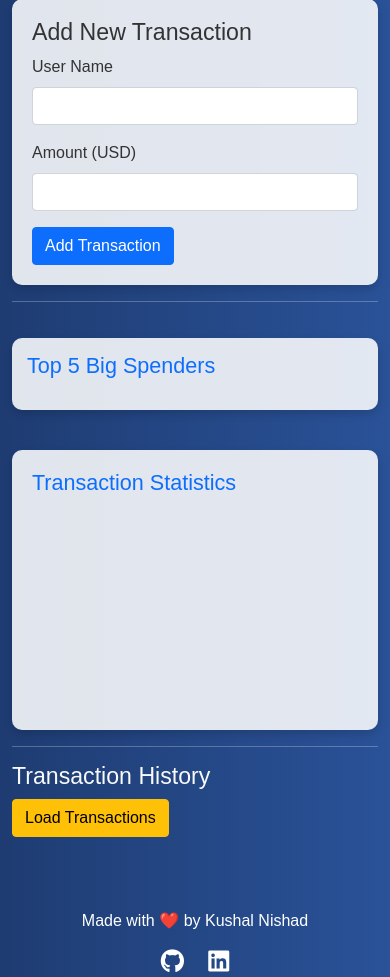
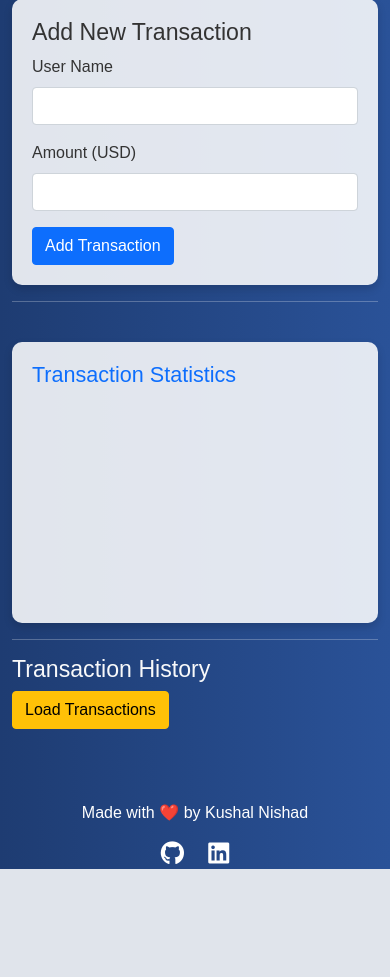
Before and after one commit to KushalNishad/Dockerized-Flask-app, a Flask app: page / in a window 390 px wide; the page is wider, and only the part inside the window is pictured. Shown: the part 377-1354 px from the top of that part. After the commit the page ends 1246 px from the top of that part, so only its background shows below. Run offline with Flask 3, Linux system fonts and the light colour scheme; data that the repository does not hold is empty.

Commit message:
Updated app.py and index.html

```diff
--- a/app.py
+++ b/app.py
@@ -5,20 +5,7 @@ app = Flask(__name__)
 
 @app.route('/')
 def index():
-
-    connection = get_db_connection()
-    cursor = connection.cursor()
-    cursor.execute("""
-        SELECT user_name, SUM(amount) AS total_spent
-         FROM transactions
-        GROUP BY user_name
-        ORDER BY total_spent DESC
-        LIMIT 5
-        """)
-    friends = cursor.fetchall()
-    connection.close()
-
-    return render_template('index.html', friends=friends)
+    return render_template('index.html')
 
 @app.route('/create_table', methods=['GET'])
 def create_table():
--- a/templates/index.html
+++ b/templates/index.html
@@ -10,39 +10,13 @@
 
   <style>
     body {
-      background: linear-gradient(to right, #1e3c72, #2a5298); /* Fading blue */
+      background: linear-gradient(to right, #1e3c72, #2a5298);
       font-family: 'Arial', sans-serif;
       color: #fff;
     }
-
     .container {
       margin-top: 30px;
     }
-
-    .friend-list {
-      margin-top: 20px;
-      padding: 15px;
-      background-color: #ffffffdd;
-      border-radius: 10px;
-      color: #333;
-      box-shadow: 0 4px 8px rgba(0,0,0,0.15);
-    }
-
-    .friend-list ul {
-      list-style-type: none;
-      padding: 0;
-    }
-
-    .friend-list li {
-      font-size: 18px;
-      margin-bottom: 10px;
-    }
-
-    .friend-list li span {
-      font-weight: bold;
-      color: #007bff;
-    }
-
     .spending-chart {
       margin-top: 40px;
       background-color: #ffffffdd;
@@ -51,29 +25,24 @@
       color: #333;
       box-shadow: 0 4px 8px rgba(0,0,0,0.15);
     }
-
     .header img {
       max-width: 100%;
       height: auto;
       border-radius: 10px;
     }
-
     footer {
       margin-top: 40px;
       text-align: center;
       color: #fff;
     }
-
     footer i {
       font-size: 1.5rem;
       margin: 0 10px;
       color: #fff;
     }
-
     footer i:hover {
       color: #ffd700;
     }
-
     .spending-form {
       margin-top: 30px;
       background-color: #ffffffdd;
@@ -110,24 +79,10 @@
 
     <hr />
 
-    <!-- Stats Section -->
-    <div class="row">
-      <div class="col-md-4">
-        <div class="friend-list">
-          <h4 class="text-primary">Top 5 Big Spenders</h4>
-          <ul>
-            {% for friend in friends %}
-              <li><span>{{ friend.user_name }}</span> spent <strong>${{ friend.total_spent }}</strong> on <em>{{ friend.item }}</em></li>
-            {% endfor %}
-          </ul>
-        </div>
-      </div>
-      <div class="col-md-8">
-        <div class="spending-chart">
-          <h4 class="text-primary">Transaction Statistics</h4>
-          <canvas id="spending-chart" width="400" height="200"></canvas>
-        </div>
-      </div>
+    <!-- Stats Section (Chart Only) -->
+    <div class="spending-chart">
+      <h4 class="text-primary">Transaction Statistics</h4>
+      <canvas id="spending-chart" width="400" height="200"></canvas>
     </div>
 
     <hr />
@@ -146,7 +101,6 @@
   </div>
 
   <script>
-    // Fetch transactions
     function loadTransactions() {
       fetch('/transactions')
         .then(response => response.json())
@@ -170,7 +124,6 @@
         });
     }
 
-    // Draw chart
     function createChart(labels, amounts) {
       const ctx = document.getElementById('spending-chart').getContext('2d');
       new Chart(ctx, {
```
